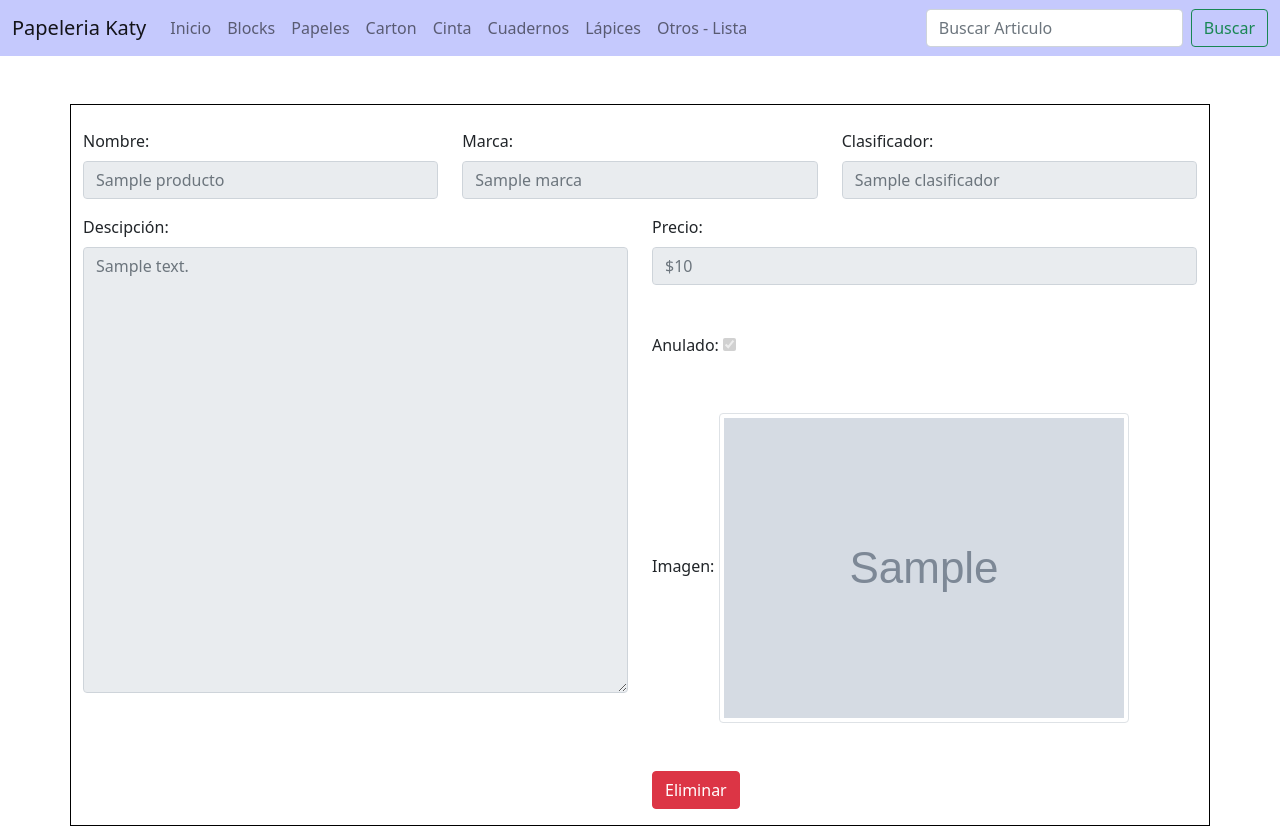
After one commit to vlvarezillanes13/tiendakaty, a Django app: template templates/producto/eliminar.html in a window 1280 px wide. The commit adds this page. Run offline with Django 3.2, Linux system fonts and the light colour scheme; the template is opened without the code that fills it: most values are stand-ins (such as "Sample title", 1, 10 or a date in 2020); grey boxes marked "Sample" are stand-in pictures; some libraries are stand-ins or nearby versions.

Commit message:
agregar-eliminar-editar

```diff
--- a/applications/producto/managers.py
+++ b/applications/producto/managers.py
@@ -19,7 +19,7 @@ class ProductoManager(models.Manager):
             # ordenar por nombre
             return consulta.order_by('nombre')
         elif order == 'marca':
-            # ordenar por nombre
+            # ordenar por marca
             return consulta.order_by('marca')
         else:
             return consulta.order_by('-created')
--- a/static/css/producto/detalle.css
+++ b/static/css/producto/detalle.css
@@ -2,6 +2,7 @@
     margin-top: 1.5rem;
 }
 
-.card, .card > ul >li {
+.card > ul >li,
+.card-body{
     background-color: rgba(255, 99, 71, 0.4);
 }
--- /dev/null
+++ b/static/css/producto/lista.css
@@ -0,0 +1,4 @@
+th,
+td{
+    text-align:center;
+}
--- /dev/null
+++ b/templates/producto/eliminar.html
@@ -0,0 +1,62 @@
+{% extends "producto/base_producto.html" %}
+{% load  static %}
+
+{% block css %}
+{% endblock css %}
+
+{% block title %}
+   Eliminar del producto
+{% endblock title %}
+
+{% block content %}
+{% include "includes/header.html" %}
+<div class="container mt-5" style="border: 1px solid black;">
+    <form method="POST" class="pt-4" enctype="multipart/form-data">
+        {% csrf_token %}
+        <div class="row">
+            <div class="col mb-3">
+                    <label for="formFile" class="form-label">Nombre: </label>
+                    <input type="text" id="disabledTextInput" class="form-control" placeholder="{{producto.nombre}}" disabled>
+            </div>
+            <div class="col mb-3">
+                <label for="formFile" class="form-label">Marca: </label>
+                <input type="text" id="disabledTextInput" class="form-control" placeholder="{{producto.marca}}" disabled>
+            </div>
+            <div class="col mb-3">
+                <label for="formFile" class="form-label">Clasificador: </label>
+                <input class="form-control" id="disabledTextInput" placeholder="{{producto.clasificador}}" disabled>
+            </div>
+        </div>
+        <div class="row">
+            <div class="col mb-3">
+                    <label for="formFile" class="form-label">Descipción: </label>
+                    <textarea type="text" id="disabledTextInput" class="form-control" placeholder="{{producto.descripcion}}" style="height: 75%;" disabled></textarea>
+            </div>
+            <div class="col mb-3">
+                <div>
+                    <label for="formFile" class="form-label">Precio: </label>
+                    <input type="text" id="disabledTextInput" class="form-control" placeholder="${{producto.precio}}" disabled>
+                </div>
+                <div class="mt-5">
+                    <label for="formFile" class="form-label">Anulado: </label>
+
+                    {% if producto.anulado %}
+                        <input type="checkbox" checked disabled>
+                    {% else %}
+                        <input type="checkbox"  disabled>
+                    {% endif %}
+
+                </div>
+                <div class="mt-5">
+                    <label for="formFile" class="form-label">Imagen: </label>
+                    <img src="{{producto.imagen.url}}" class="img-thumbnail" alt="Imagen del Producto">
+                </div>
+                <div class="mt-5">
+                    <button type="submit" class="btn btn-danger">Eliminar</button>
+                </div>
+
+            </div>
+        </div>
+    </form>
+</div>
+{% endblock content %}
```
Also changed, not shown: applications/producto/forms.py (added, +55 -0 lines), applications/producto/urls.py (+15 -1 lines), applications/producto/views.py (+38 -0 lines), templates/producto/agregar_producto.html (added, +56 -0 lines), templates/producto/lista.html (+9 -1 lines).
